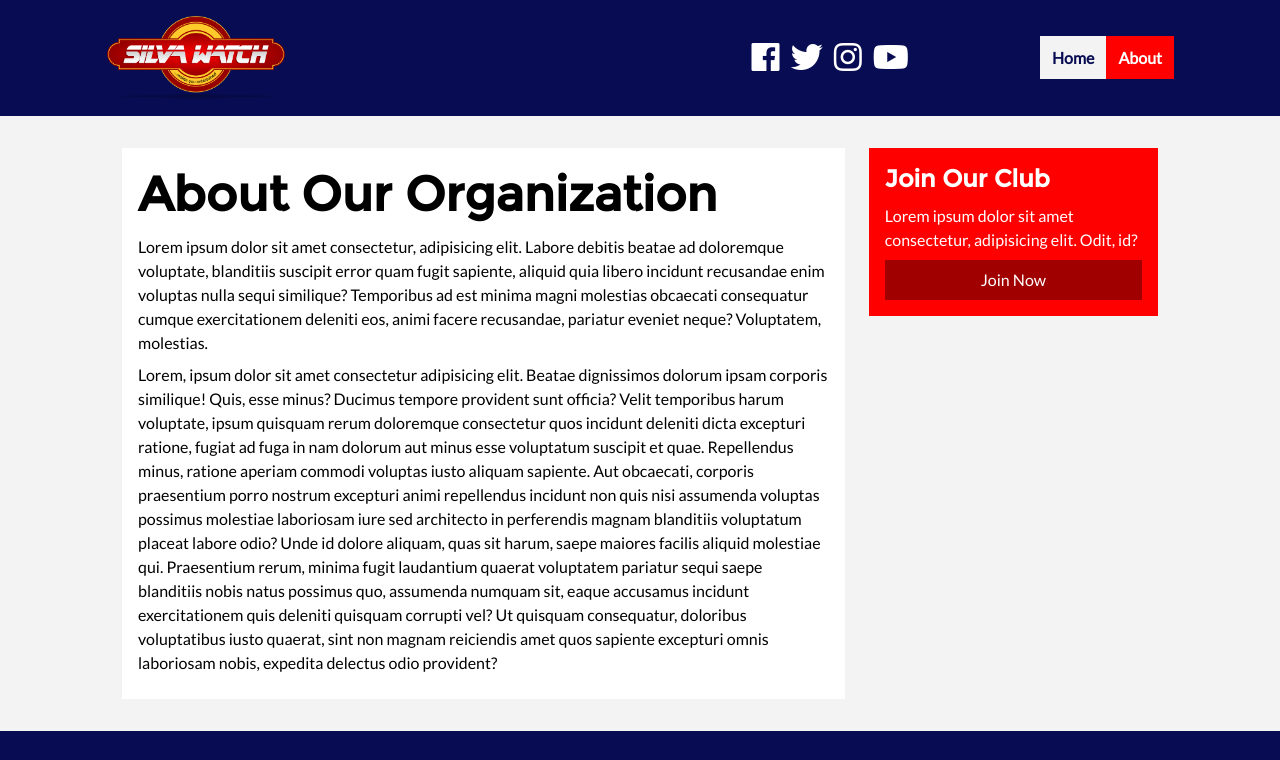
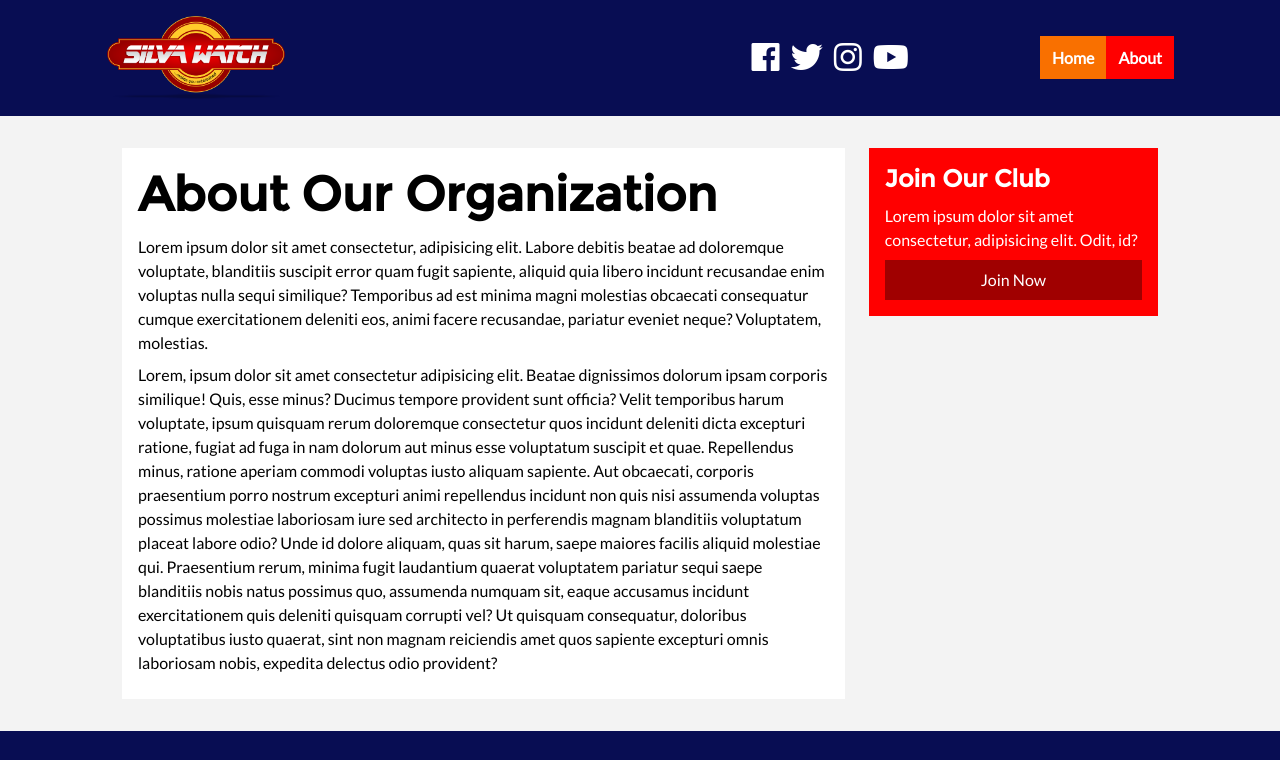
Before and after one commit to kingsleychino/2017002113_silvawatch, a plain HTML site: page about.html in a window 1280 px wide. In both pictures the pointer is over the link "Home". Shown: the top 760 px of the page. Drawn offline with Linux system fonts and the light colour scheme.

Commit message:
Update style.css

```diff
--- a/css/style.css
+++ b/css/style.css
@@ -244,8 +244,8 @@ h6 {
 }
 
 #main-nav ul li a:hover {
-  background: var(--light-color);
-  color: var(--dark-color);
+  background: #f97000;
+  color: #fff;
 }
 
 #main-nav .social {
@@ -255,6 +255,10 @@ h6 {
 #main-nav .social i {
   color: rgb(255, 255, 255);
   margin-right: 0.5rem;
+}
+
+#main-nav .social i:hover {
+  color: #f97000;
 }
 
 /* Showcase */
```
